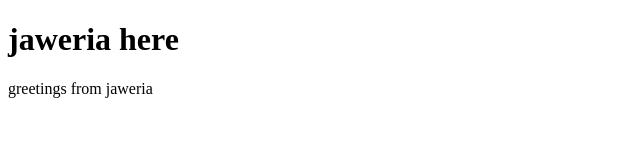
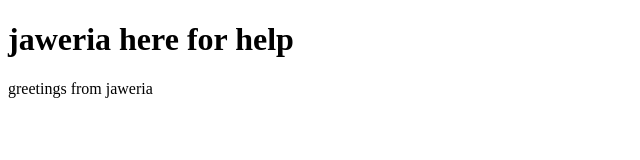
Before and after one commit to jiajiajia45/bootcamp2020, a plain HTML site: page index.html in a window 1280 px wide. Shown: the whole page, without its empty margins (0-640 px from the left). Drawn offline with Linux system fonts and the light colour scheme.

Commit message:
commit to master

```diff
--- a/index.html
+++ b/index.html
@@ -4,7 +4,7 @@
 <title>Hello World</title>
 </head>
 <body>
-    <h1>jaweria here</h1>
+    <h1>jaweria here for help</h1>
     <p>greetings from jaweria</p>
 </body>
 </html>
```
